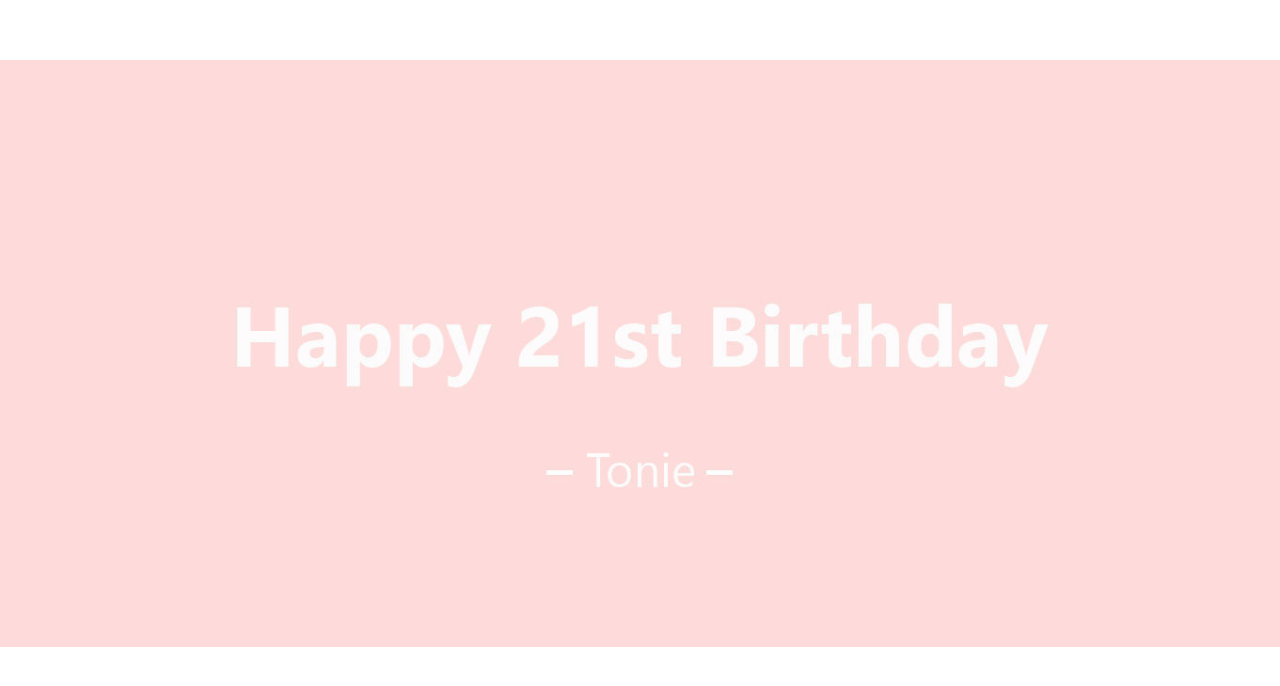
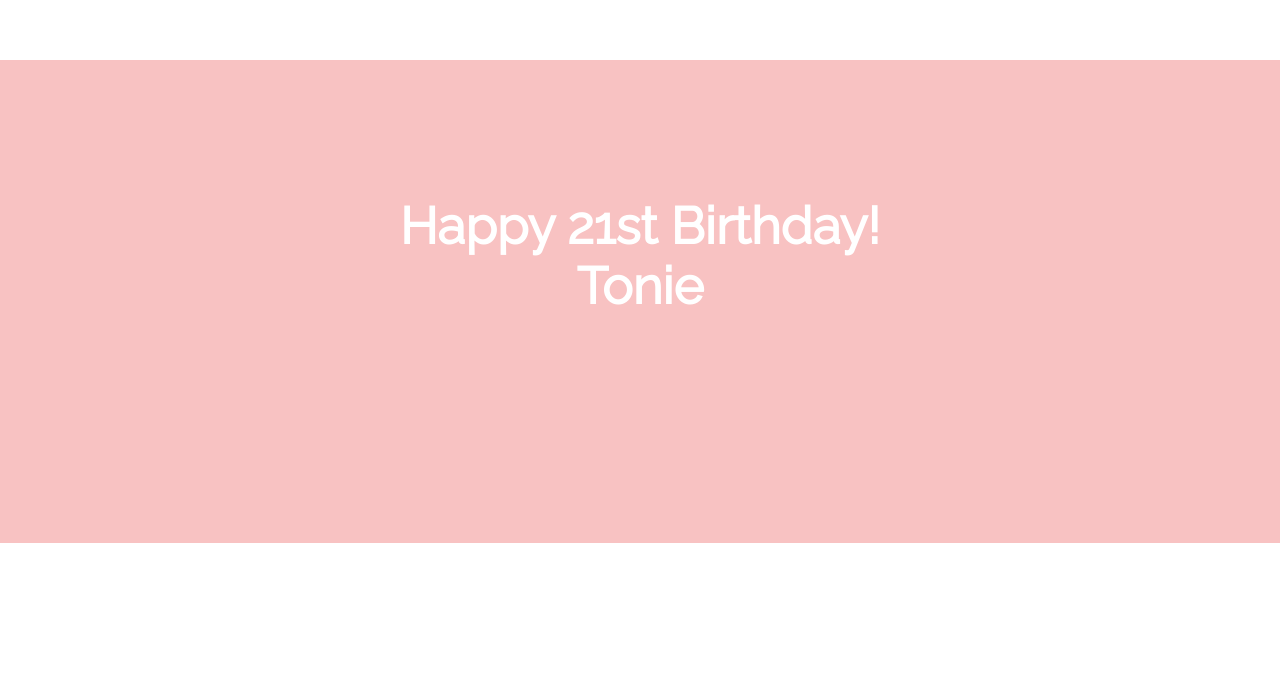
Before and after one commit to joeycl1/Birthday, a plain HTML site: page index.html in a window 1280 px wide. Shown: the part 4264-4950 px from the top of the page. Drawn offline with nearby package versions, Linux system fonts and the light colour scheme.

Commit message:
Update index.html

```diff
--- a/index.html
+++ b/index.html
@@ -98,8 +98,10 @@
 </div>
 </div>
 
-<div class = "banner">
-<img src = "image/birth.jpg" alt="">
+<div class ="b1">
+<div class ="bgW" style ="margin-top:0;padding-top:8%;">
+<h1>Happy 21st Birthday!<br>Tonie</h1>
+</div>
 </div>
 
 <div class = "banner">
```
